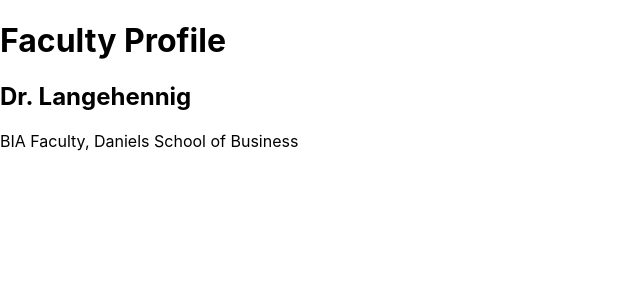
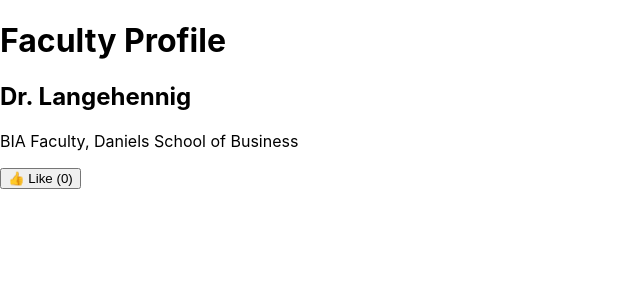
Before and after one commit to steflangehennig/policy-scoring-dashboard, a React (Create React App) app: page / in a window 1280 px wide. Shown: the top 300 px of the page, without its empty margins (0-640 px from the left). Built offline with nearby package versions, Linux system fonts and the light colour scheme.

Commit message:
update app

```diff
--- a/src/App.js
+++ b/src/App.js
@@ -1,4 +1,5 @@
 import ProfileCard from './ProfileCard';
+
 
 function App() {
   return (
@@ -9,4 +10,5 @@
   );
 }
 
+
 export default App;
--- a/src/ProfileCard.js
+++ b/src/ProfileCard.js
@@ -1,12 +1,17 @@
+import { useState } from 'react';
+
 // src/ProfileCard.js
 
 function ProfileCard(props) {
+    const [likes, setLikes] = useState(0);
+
     return (
       <div>
         <h2>{props.name}</h2>
         <p>{props.title}</p>
+        <button onClick={() => setLikes(likes + 1)}>👍 Like ({likes})</button>
       </div>
     );
   }
 
-  export default ProfileCard;
+export default ProfileCard;
```
